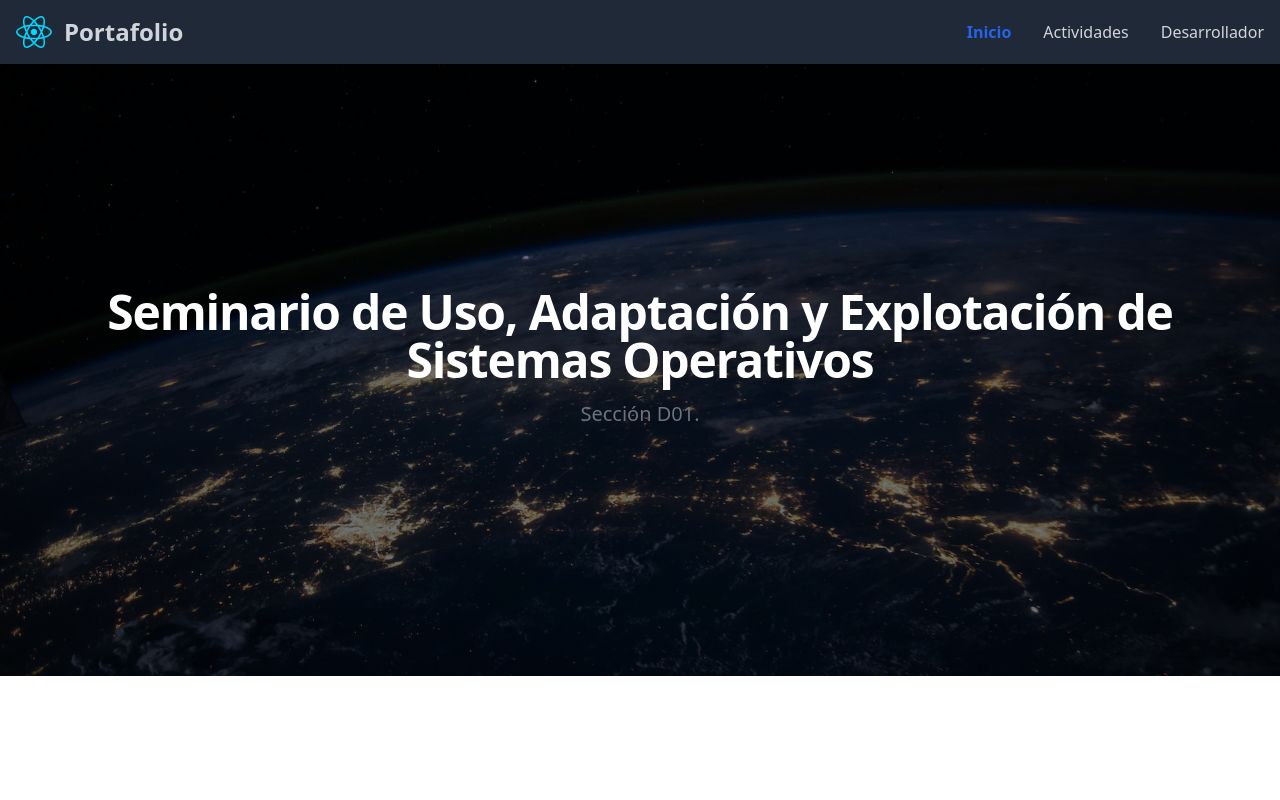
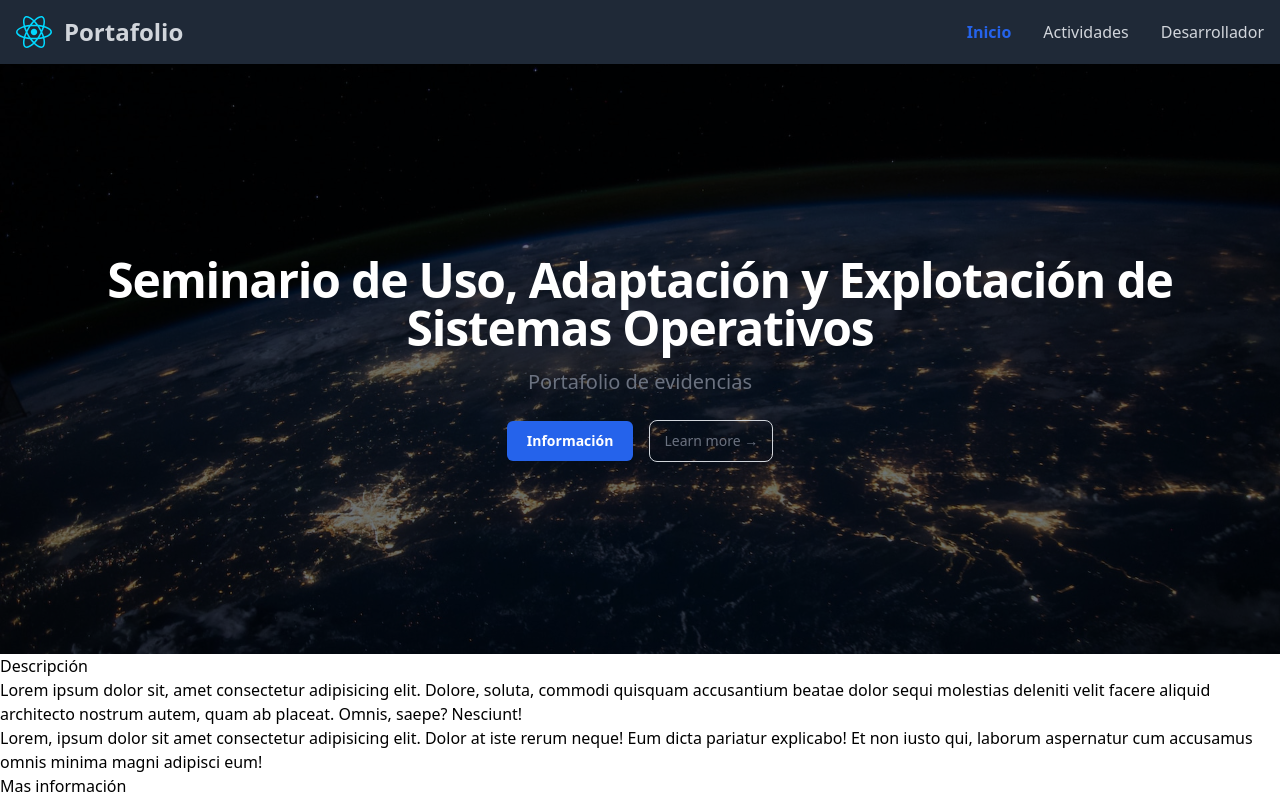
Before and after one commit to Ultron021122/Portafolio-Sistemas-2, a React (Vite) app: page / in a window 1280 px wide. Built offline with nearby package versions, Linux system fonts and the light colour scheme.

Commit message:
version 1.5

```diff
--- a/src/HomePage.jsx
+++ b/src/HomePage.jsx
@@ -4,6 +4,14 @@ export function HomePage() {
     return (
         <div>
             <Banner />
+            <main>
+                <h1>Descripción</h1>
+                <p>Lorem ipsum dolor sit, amet consectetur adipisicing elit. Dolore, soluta, commodi quisquam accusantium beatae dolor sequi molestias deleniti velit facere aliquid architecto nostrum autem, quam ab placeat. Omnis, saepe? Nesciunt!</p>
+                <p>Lorem, ipsum dolor sit amet consectetur adipisicing elit. Dolor at iste rerum neque! Eum dicta pariatur explicabo! Et non iusto qui, laborum aspernatur cum accusamus omnis minima magni adipisci eum!</p>
+                <div id="descripcion">
+                    Mas información
+                </div>
+            </main>
         </div>
     )
 }
--- a/src/components/Banner.jsx
+++ b/src/components/Banner.jsx
@@ -1,18 +1,35 @@
+import { ScrollToSection } from "../utilities/scrollToSection";
+
 export function Banner() {
-  const backgroundImage = 'url("../src/assets/banner2.jpg")'; // Ruta a tu imagen
+  const backgroundImage = 'url("../src/assets/banner2.jpg")';
 
   return (
     <section
       className="bg-no-repeat bg-cover bg-center bg-blend-multiply bg-gray-500 p-4 h-full"
       style={{ backgroundImage }}
     >
-      <div className="px-4 mx-auto max-w-screen-xl text-center py-36 md:py-40 lg:py-52">
-        <h1 className="mb-4 text-4xl font-extrabold leading-none tracking-tight text-white md:text-5xl lg:text-5xl">
+      <div className="px-4 mx-auto max-w-screen-xl text-center py-36 md:py-40 lg:py-44">
+        <h1 className="mb-4 text-3xl font-extrabold leading-none tracking-tight text-white md:text-4xl lg:text-5xl">
           Seminario de Uso, Adaptación y Explotación de Sistemas Operativos
         </h1>
         <p className="mb-6 text-lg font-medium text-gray-500 lg:text-xl sm:px-6 xl:px-48 dark:text-gray-400">
-          Sección D01.
+          Portafolio de evidencias
         </p>
+
+        <div className="flex items-center justify-center gap-x-4">
+          <button
+            onClick={() => ScrollToSection("descripcion")}
+            className="rounded-md bg-blue-600 px-5 py-2.5 text-sm font-semibold text-white shadow-sm hover:bg-blue-700 focus-visible:outline focus-visible:outline-2 focus-visible:outline-offset-2 focus-visible:outline-indigo-600"
+          >
+            Información
+          </button>
+          <a
+            href="#"
+            className="py-2.5 px-3.5 text-sm font-medium text-center text-gray-500 rounded-lg border border-gray-300 hover:bg-gray-100 focus:ring-4 focus:ring-gray-100 dark:text-white dark:border-gray-700 dark:hover:bg-gray-700 dark:focus:ring-gray-800"
+          >
+            Learn more <span aria-hidden="true">→</span>
+          </a>
+        </div>
       </div>
     </section>
   );
--- /dev/null
+++ b/src/utilities/scrollToSection.jsx
@@ -0,0 +1,6 @@
+export const ScrollToSection = (targetId) => {
+    const targetSection = document.getElementById(targetId);
+    if (targetSection) {
+      targetSection.scrollIntoView({ behavior: "smooth" });
+    }
+  };
```
